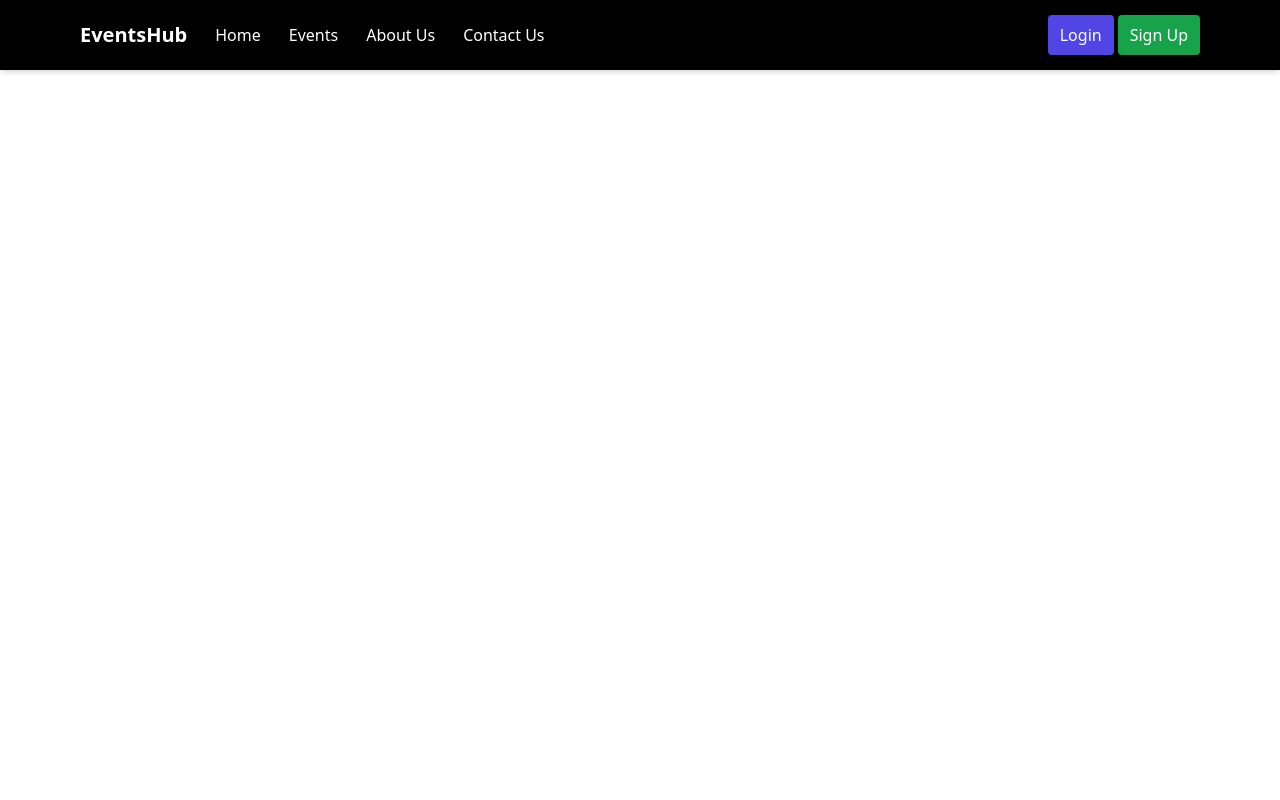
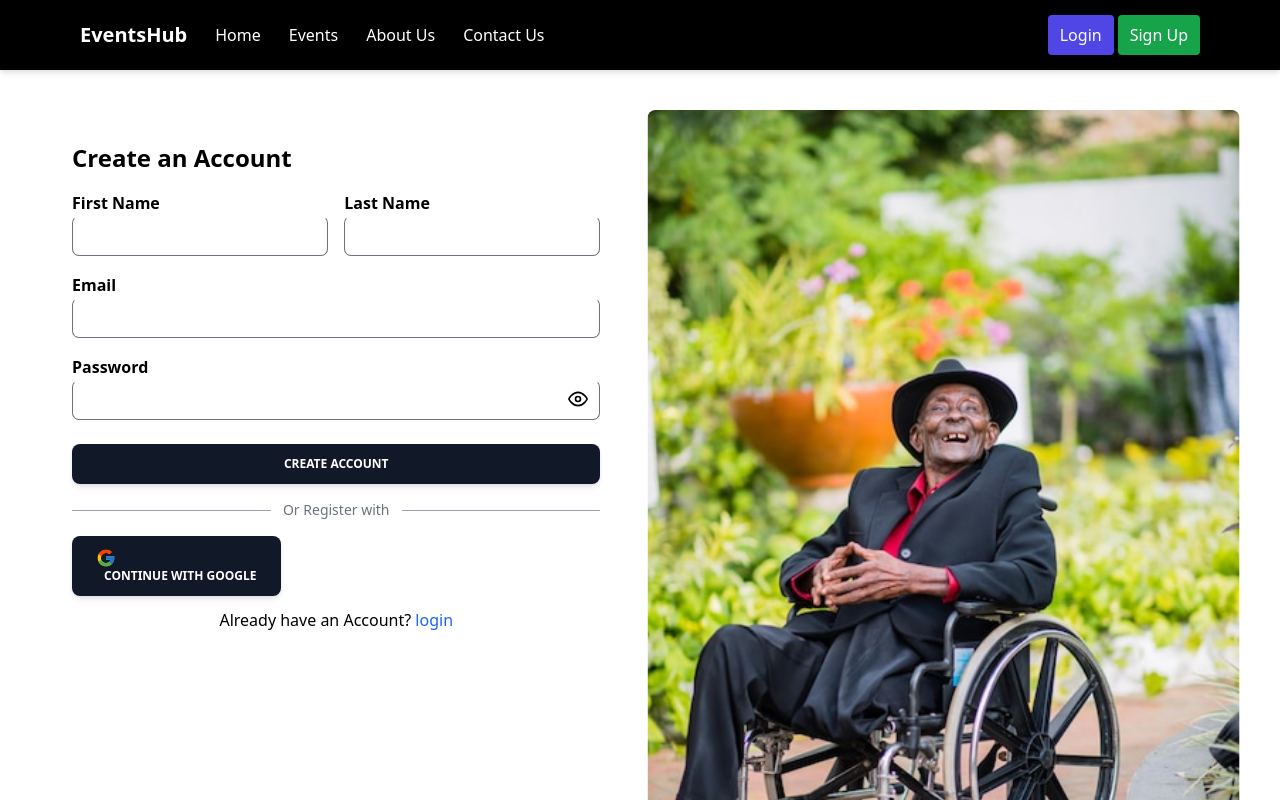
Before and after one commit to Braben/event-accessibility-guide, a React (Vite) app in the folder Client/: page /signup in a window 1280 px wide. Shown: the top 800 px of the page. Built offline with nearby package versions, Linux system fonts and the light colour scheme.

Commit message:
sign up page

```diff
--- a/Client/src/layout/RootLayout.jsx
+++ b/Client/src/layout/RootLayout.jsx
@@ -14,7 +14,7 @@ const RootLayout = () => {
       </main>
 
       {/* Footer Stays at the Bottom */}
-      {/* <Footer /> */}
+      <Footer />
     </div>
   );
 };
--- a/Client/src/pages/Signup.jsx
+++ b/Client/src/pages/Signup.jsx
@@ -1,9 +1,157 @@
-import React from 'react'
+import React from "react";
+import {
+  Dialog,
+  Button,
+  Input,
+  Checkbox,
+  Typography,
+  IconButton,
+} from "@material-tailwind/react";
+import { useState } from "react";
+import { FiEye, FiEyeOff } from "react-icons/fi";
+import { Link } from "react-router-dom";
+import { FcGoogle } from "react-icons/fc";
+import wheelchairImage from "../Assets/side-view-woman-sitting-wheelchair_1048944-821772 1.png";
 
 const Signup = () => {
+  const [showPassword, setShowPassword] = useState(false);
+
   return (
-    <div></div>
-  )
-}
+    <div>
+      <div class="flex gap-4 p-10">
+        <div class="w-1/2 p-8 ">
+          <h4 className="font-bold text-2xl mb-4">Create an Account</h4>
+          <div>
+            {/* Signup form */}
+            <div className="flex justify-between gap-4 mb-4">
+              {/* Left Input Field */}
+              <div className="w-1/2">
+                <Typography
+                  as="label"
+                  htmlFor="FirstName"
+                  type="small"
+                  color="default"
+                  className="font-semibold"
+                >
+                  First Name
+                </Typography>
+                <Input
+                  id="firstName"
+                  type="text"
+                  // value={venueName}
+                  placeholder="John"
+                  className="w-full placeholder:italic placeholder:text-slate-400 "
+                  // onChange={(e) => setVenueName(e.target.value)}
+                />
+              </div>
 
-export default Signup
+              {/* Right Input Field */}
+              <div className="w-1/2">
+                <Typography
+                  as="label"
+                  htmlFor="text2"
+                  type="small"
+                  color="default"
+                  className="font-semibold"
+                >
+                  Last Name
+                </Typography>
+                <Input
+                  id="LastName"
+                  type="text"
+                  // value={venueCapacity}
+                  placeholder="Doe"
+                  className="w-full placeholder:italic placeholder:text-slate-400"
+                  // onChange={(e) => setVenueCapacity(e.target.value)}
+                />
+              </div>
+            </div>
+            <div className="w-full mb-4">
+              <Typography
+                as="label"
+                htmlFor="text3"
+                type="small"
+                color="default"
+                className="font-semibold"
+              >
+                Email
+              </Typography>
+              <Input
+                id="email"
+                type="email"
+                // value={venueImage}
+                placeholder="john.doe@example.com"
+                className="w-full placeholder:italic placeholder:text-slate-400"
+                // onChange={(e) => setVenueImage(e.target.value)}
+              />
+            </div>
+            <div className="w-full relative mb-4">
+              <Typography
+                as="label"
+                htmlFor="password"
+                type="small"
+                color="default"
+                className="font-semibold"
+              >
+                Password
+              </Typography>
+              <Input
+                id="password"
+                type={showPassword ? "text" : "password"} // Toggle between text & password
+                placeholder="Minimum length is 6 characters"
+                className="w-full placeholder:italic placeholder:text-slate-400 pr-10"
+              />
+
+              {/* Eye Icon */}
+              <button
+                type="button"
+                onClick={() => setShowPassword(!showPassword)}
+                className="absolute inset-y-0 right-3 top-6 flex items-center text-black stoke-"
+              >
+                {showPassword ? <FiEyeOff size={20} /> : <FiEye size={20} />}
+              </button>
+            </div>
+            <Button className="mt-2 font-bold  w-full">Create Account</Button>
+            <div className="flex items-center w-full my-4">
+              <div className="flex-1 border-t border-gray-400"></div>
+              <span className="px-3 text-sm text-gray-500 ">
+                Or Register with
+              </span>
+              <div className="flex-1 border-t border-gray-400"></div>
+            </div>
+
+            <Button
+              className="hover:bg-inherit hover:text-black"
+              isFullWidth
+              variant="outline"
+            >
+              <span className="pr-2">
+                <FcGoogle size={20} />
+              </span>{" "}
+              Continue with google
+            </Button>
+            <p className="text-center mt-3">
+              Already have an Account?{" "}
+              <span>
+                <Link to="/login" className="text-blue-600">
+                  login
+                </Link>
+              </span>
+            </p>
+          </div>
+        </div>
+        <div className="w-1/2 relative">
+          {/* <div className="absolute inset-0 bg-gradient-to-b from-white/60 to-transparent pointer-events-none"></div> */}
+          <figure className="w-full h-full">
+            <img
+              src={wheelchairImage}
+              className="rounded-lg  object-cover scale-x-[-1] w-full "
+            />
+          </figure>
+        </div>
+      </div>
+    </div>
+  );
+};
+
+export default Signup;
```
Also changed, not shown: Client/src/Assets/side-view-woman-sitting-wheelchair_1048944-821772 1.png (added).
